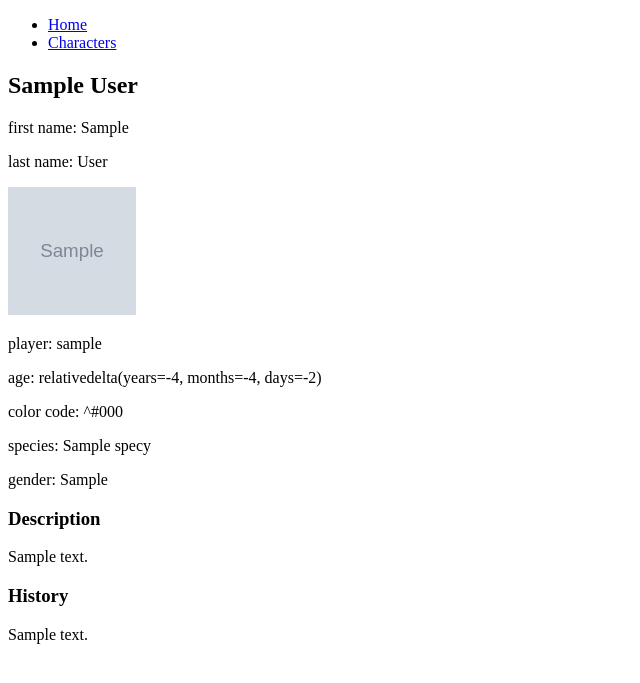
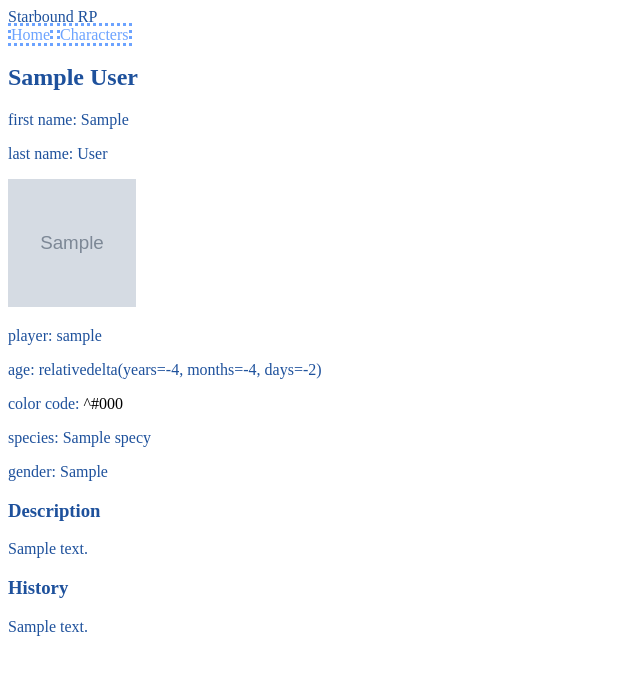
Before and after one commit to Amsel/starboundrp, a Django app: page /1/ in a window 1280 px wide. Shown: the top 683 px of the page, without its empty margins (0-640 px from the left). Run offline with Django 3.2, Linux system fonts and the light colour scheme; tables that the repository leaves empty hold one stand-in row (values such as "Sample post"); grey boxes marked "Sample" are stand-in pictures.

Commit message:
simplify base template ad add some css for testing
- sorry google, but you material design is just to much overkill
  for this simple thing.

```diff
--- /dev/null
+++ b/static/base.css
@@ -0,0 +1,14 @@
+/* very simple css*/
+body {
+    font-family: "sans-serif";
+    text-decoration: none;
+    color: #1e519c;
+}
+
+a {
+    text-decoration: none;
+    color: #6ca3ff;
+}
+.header-navigation-link {
+    border: dotted;
+}
--- a/templates/base.html
+++ b/templates/base.html
@@ -2,21 +2,26 @@
 <html lang="en">
 <head>
     <meta charset="UTF-8">
+    {% load staticfiles %}
+    <link rel="stylesheet" href="{% static  "base.css" %}"></link>
+
     <title>{% block title %} Starbound RP{% endblock %}</title>
 </head>
 <body>
-    <div id="navigation">
-        {% block navigation %}
-            <ul>
-                <li><a href="/">Home</a></li>
-                <li><a href="{% url 'character_list' %}">Characters</a></li>
-            </ul>
-        {% endblock %}
+<header class="base-header">
+    <div class="header-row">
+        <!-- Title -->
+        <span class="header-title">Starbound RP</span>
+        <!-- Navigation. We hide it in small screens. -->
+        <nav class="header-navigation">
+            <a class="header-navigation-link" href="/">Home</a>
+            <a class="header-navigation-link" href="{% url 'character_list' %}">Characters</a>
+        </nav>
     </div>
-    <div id="content">
-        {% block content %}
-        {% endblock %}
-    </div>
-
+</header>
+<main class="content">
+    {% block content %}
+    {% endblock %}
+</main>
 </body>
 </html>
```
